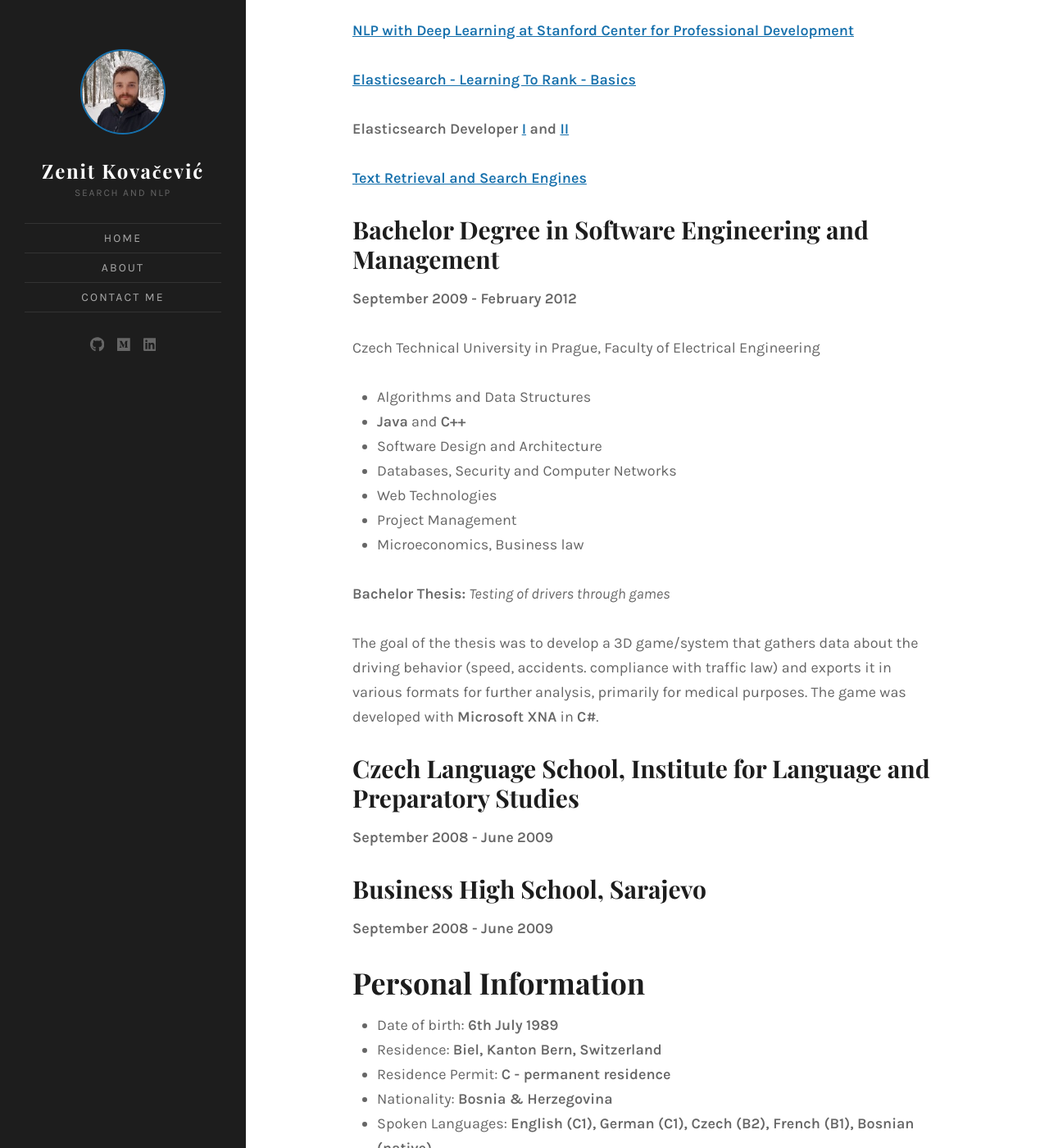
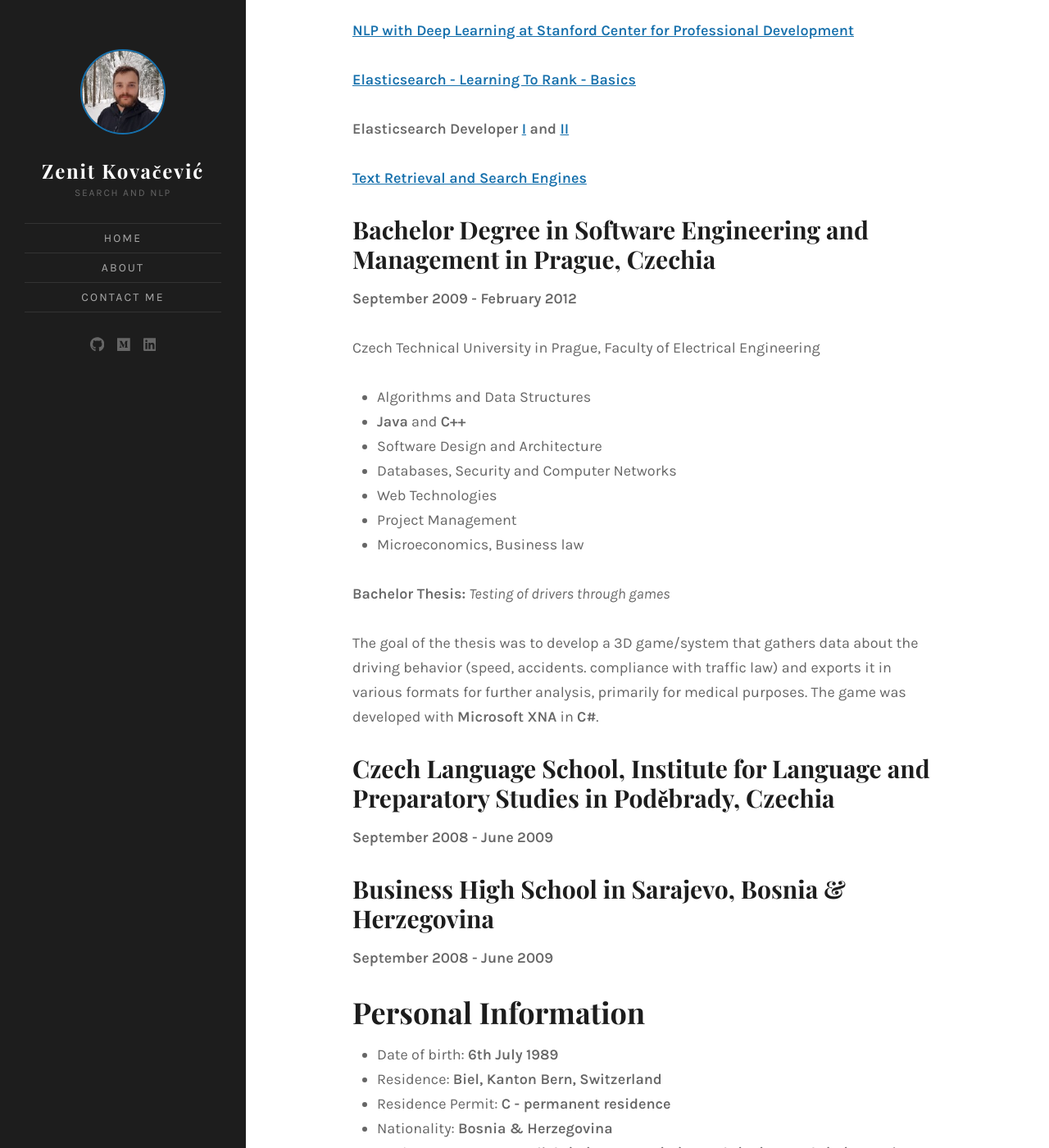
Before and after one commit to ZenitK/zenitk.github.io, a Jekyll site: the page built from cv.md, in a window 1280 px wide and 1400 px high, scrolled down 2983 px. Shown: the whole window at 82% size. Built offline with Jekyll 4.4.1, drawn with Linux system fonts in a browser that asks for light colours; some web fonts are replaced.

Commit message:
cv update 2

```diff
--- a/cv.md
+++ b/cv.md
@@ -84,7 +84,7 @@ travel and expense management (SAAS).
 
 **[Text Retrieval and Search Engines](https://www.coursera.org/account/accomplishments/verify/7QUR5YV5NXX7)**
 
-### Bachelor Degree in Software Engineering and Management
+### Bachelor Degree in Software Engineering and Management in Prague, Czechia
 **September 2009 - February 2012**
 
 Czech Technical University in Prague, Faculty of Electrical Engineering
@@ -103,10 +103,10 @@ The goal of the thesis was to develop a 3D game/system that gathers data about
 the driving behavior (speed, accidents. compliance with traffic law) and exports
 it in various formats for further analysis, primarily for medical purposes. The game was developed with **Microsoft XNA** in **C#**.
 
-### Czech Language School, Institute for Language and Preparatory Studies
+### Czech Language School, Institute for Language and Preparatory Studies in Poděbrady, Czechia
 **September 2008 - June 2009**
 
-### Business High School, Sarajevo
+### Business High School in Sarajevo, Bosnia & Herzegovina
 **September 2008 - June 2009**
 
 ## Personal Information
```
